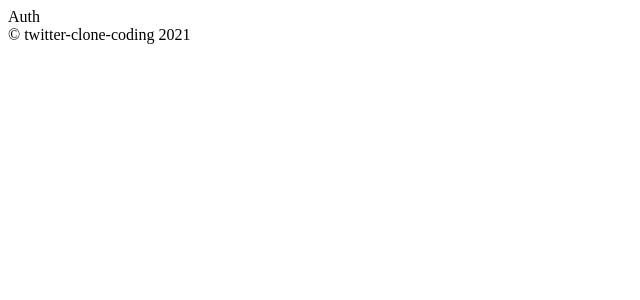
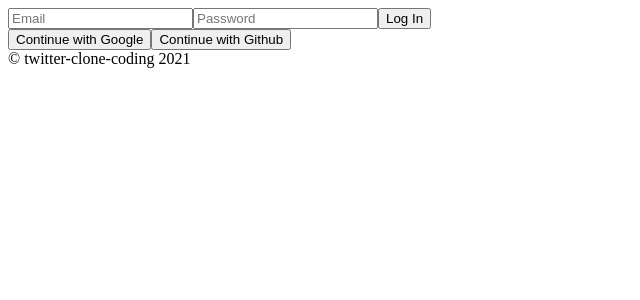
Before and after one commit to BaekJiGyeong/twitter-clone-coding, a React (Create React App) app: page / in a window 1280 px wide. Shown: the top 300 px of the page, without its empty margins (0-640 px from the left). Built offline with nearby package versions, Linux system fonts and the light colour scheme; no server answers.

Commit message:
add : login form

```diff
--- a/src/fbase.js
+++ b/src/fbase.js
@@ -11,6 +11,6 @@
     appId: process.env.REACT_APP_APP_ID
   };
 
-  initializeApp(firebaseConfig);
+  const app = initializeApp(firebaseConfig);
 
   export const authService = getAuth();
--- a/src/routes/Auth.js
+++ b/src/routes/Auth.js
@@ -1,4 +1,36 @@
-import React from "react";
+import React, {useState} from "react";
 
-const Auth = () => <span>Auth</span>;
+const Auth = () => {
+    const [email, setEmail] = useState("");
+    const [password, setPassword] = useState("");
+    const onChange = (event) => {
+        const {target : {name, value}} = event;
+        if(name==="email"){
+            setEmail(value)
+        }
+        else if (name==="password"){
+            setPassword(value);
+        }
+        console.log(event.target.name);
+    }
+    const onSubmit = (event) => {
+        event.preventDefault();
+    }
+    return (<div>
+        <form onSunmit={onSubmit}>
+            <input name="email" type="text" placeholder="Email" required value={email}
+            onChange={onChange}/>
+            <input
+                name="password"
+                type="password" placeholder="Password" required value={password}
+                onChange={onChange}/>
+            <input type="submit" value="Log In" required />
+
+        </form>
+        <div>
+            <button>Continue with Google</button>
+            <button>Continue with Github</button>
+        </div>
+    </div>);
+}
 export default Auth;
```
